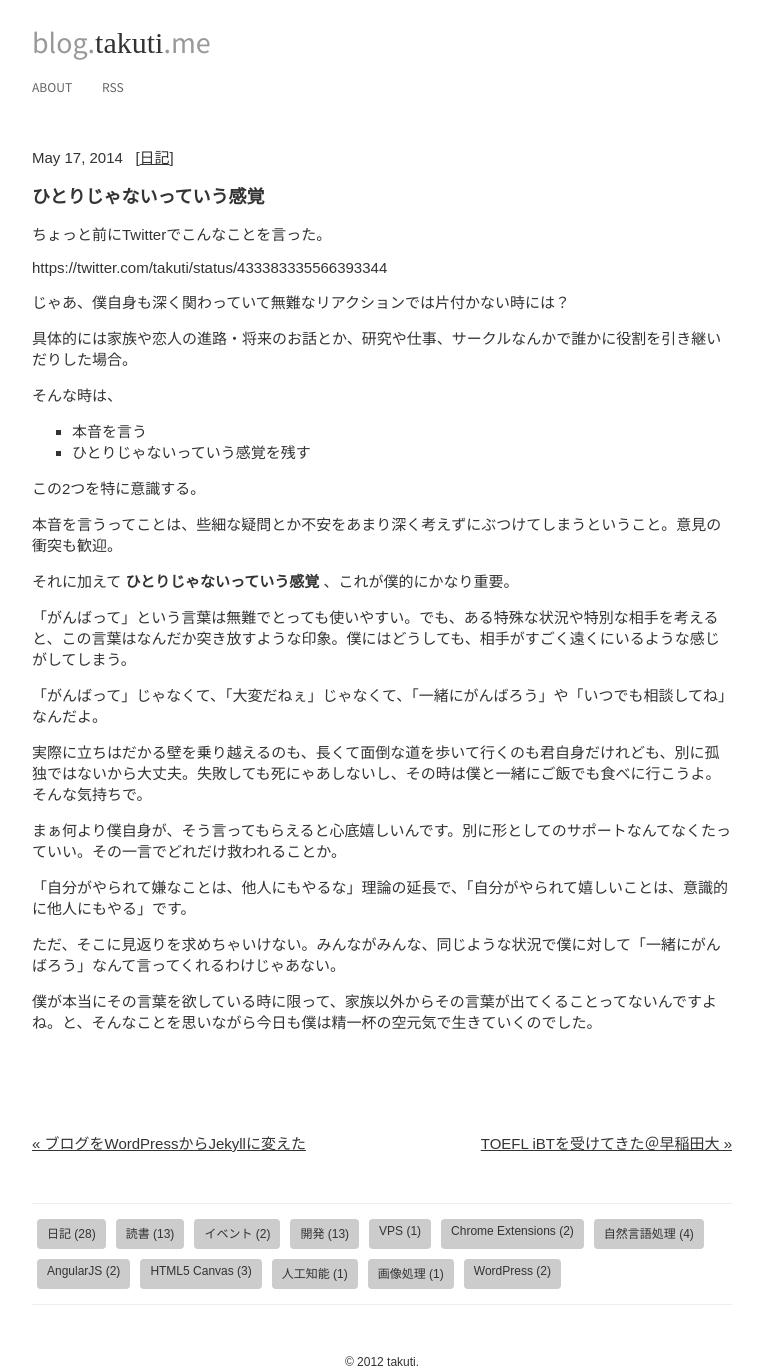
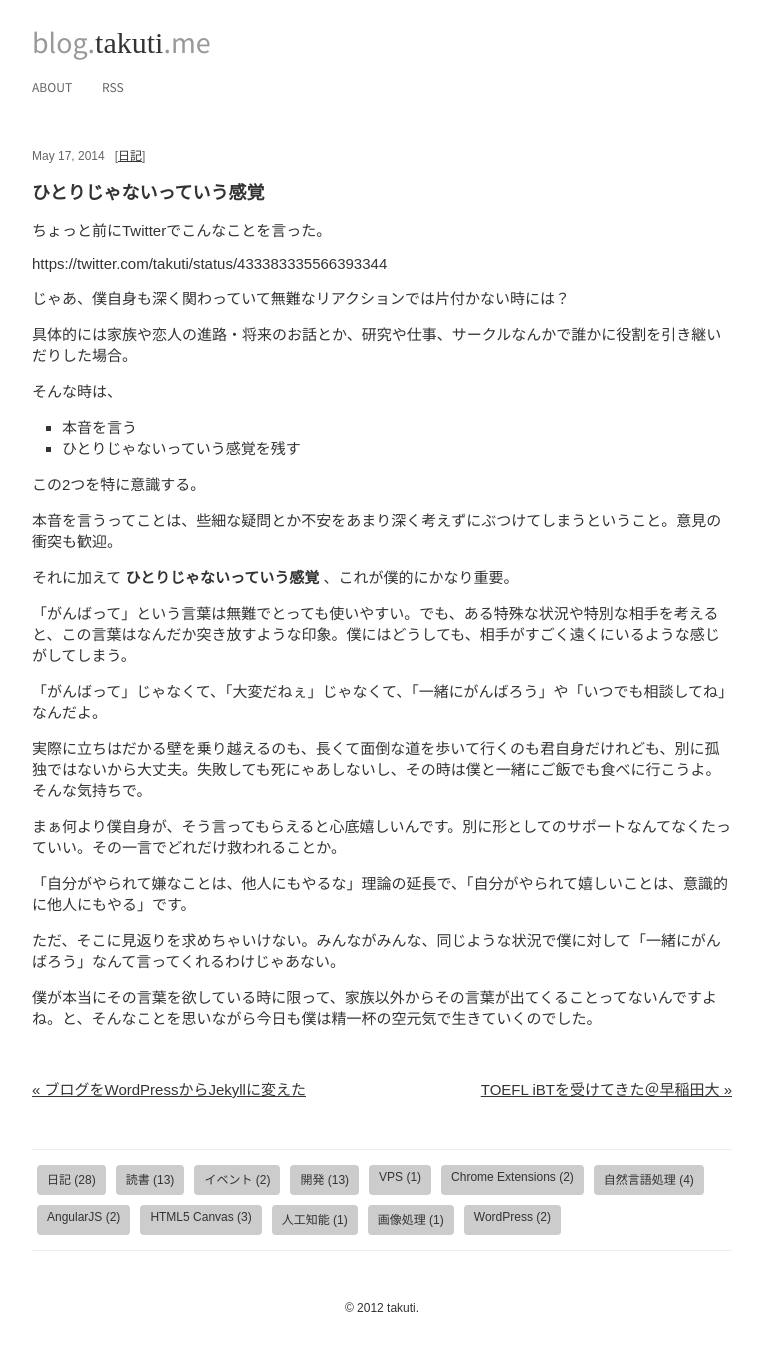
Before and after one commit to takuti/old.blog.takuti.me, a Jekyll site: the page built from _posts/2014-05-17-only-is-not-lonely.md, in a window 1280 px wide. Shown: the whole page, without its empty margins (258-1021 px from the left). Built offline with Jekyll 4.4.1, drawn with Linux system fonts in a browser that asks for light colours; some web fonts are replaced; Markdown is read by kramdown in place of the engine named in the settings; after the commit the page ends 1315 px from its top, so only the background shows below that.

Commit message:
fix design

```diff
--- a/css/style.scss
+++ b/css/style.scss
@@ -34,7 +34,11 @@
 }
 
 article {
-  margin-bottom: 100px;
+  margin-bottom: 50px;
+  .meta {
+    font-size: 0.8em;
+    color: $sub-color;
+  }
   h2 {
     font-size: 1.2em;
     a {
@@ -144,6 +148,8 @@
     float:right;
   }
   ul {
+    margin-left: 0;
+    padding-left: 2em;
     list-style-type: square;
   }
 }
@@ -239,11 +245,17 @@
 
 /*--- responsive ---*/
 @media screen and (max-width: 767px) {
-  #container, footer {
+  body {
+    width: 100%;
+  }
+  #container, footer, nav {
     padding: 0 10%;
     width: 80%;
   }
   header {
+    padding-right: 10%;
+    padding-left: 10%;
+    width: 80%;
     #header-content {
       width: 80%;
       padding: 0 10%;
```
